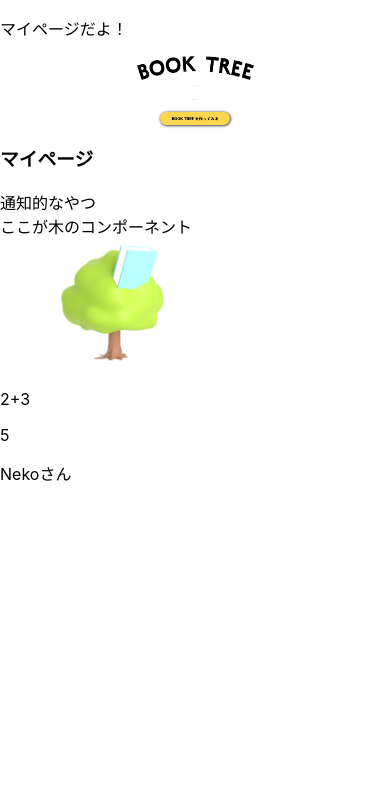
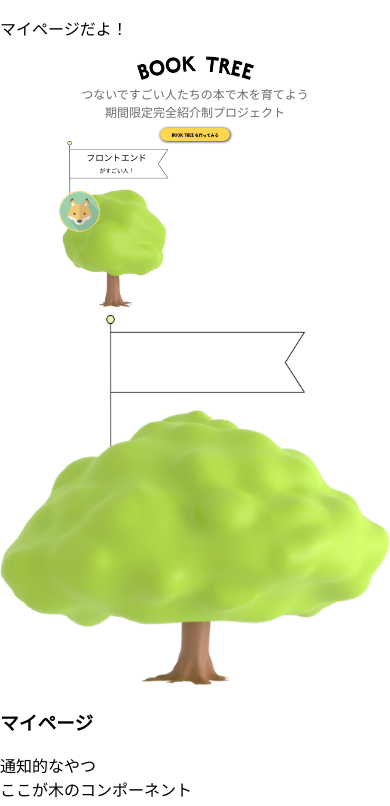
Before and after one commit to takapiro99/book-tree, a React (Create React App) app in the folder frontend/: page / in a window 390 px wide. Shown: the top 806 px of the page. Built offline with nearby package versions, Linux system fonts and the light colour scheme.

Commit message:
review_tree　作成

```diff
--- /dev/null
+++ b/frontend/src/components/review_tree.tsx
@@ -0,0 +1,14 @@
+import review_tree from "../assets/review_tree.png";
+
+import styles from "../styles/ReviewTree.module.scss";
+
+
+const Reviewtree = () => {
+    return (
+    <div>
+        <img className={styles.review_tree}src={review_tree} alt="reviewtree" />
+    </div>
+    );
+};
+
+export default Reviewtree;
--- a/frontend/src/pages/Mypage.tsx
+++ b/frontend/src/pages/Mypage.tsx
@@ -1,11 +1,15 @@
 import BigTreeWithBooks from "../components/BigTreeWithBooks";
 import BrandLogo from "../components/BrandLogo";
+import LittleTree from "../components/LittleTree";
+import Reviewtree from "../components/review_tree";
 
 const Mypage = () => {
   return (
     <div>
       <p>マイページだよ！</p>
       <BrandLogo />
+      <LittleTree />
+      <Reviewtree />
       <h3>マイページ</h3>
       <div>通知的なやつ</div>
       <BigTreeWithBooks />
--- a/frontend/src/pages/top.tsx
+++ b/frontend/src/pages/top.tsx
@@ -1,7 +1,9 @@
 import React from "react";
 
 const top = () => {
-  return <div></div>;
+  return <div>
+    <p>aaa</p>
+  </div>;
 };
 
 export default top;
--- a/frontend/src/styles/BrandLogo.module.scss
+++ b/frontend/src/styles/BrandLogo.module.scss
@@ -1,4 +1,3 @@
-
 
 .booktree_logo{
     width: 30vw;
@@ -8,11 +7,11 @@
     margin-left: auto;
 }
 .BrandLogo_sentence{
-    font-size: 0.1vw;
+    font-size: 1vw;
     color: #6B6B6B;
     text-align: center;
-    line-height:13px;
-
+    line-height:6px;
+//  レスポンシブでつくってく
 }
 .yellowbox{
     width: 18vw;
@@ -57,3 +56,50 @@
 .yellowbox:hover  .tukuttemiru{
     opacity: 0;
 }
+
+
+@media screen and (max-width: 930px) {
+    .BrandLogo_sentence{
+        font-size: 12px;
+    }
+}
+@media screen and (max-width: 900px) {
+    .BrandLogo_sentence{
+        font-size: 10px;
+    }
+}
+@media screen and (max-width: 780px) {
+    .BrandLogo_sentence{
+        font-size: 9px;
+    }
+}
+@media screen and (max-width: 750px) {
+    .BrandLogo_sentence{
+        font-size: 8px;
+    }
+}
+@media screen and (max-width: 930px) {
+    .BrandLogo_sentence{
+        font-size: 12px;
+    }
+}
+@media screen and (max-width: 930px) {
+    .BrandLogo_sentence{
+        font-size: 12px;
+    }
+}
+@media screen and (max-width: 930px) {
+    .BrandLogo_sentence{
+        font-size: 12px;
+    }
+}
+@media screen and (max-width: 930px) {
+    .BrandLogo_sentence{
+        font-size: 12px;
+    }
+}
+@media screen and (max-width: 350px) {
+    .BrandLogo_sentence{
+        font-size: 1%;
+    }
+}
--- /dev/null
+++ b/frontend/src/styles/ReviewTree.module.scss
@@ -0,0 +1,3 @@
+.review_tree{
+    width: 100%;
+}
```
Also changed, not shown: frontend/src/assets/review_tree.png (added).
